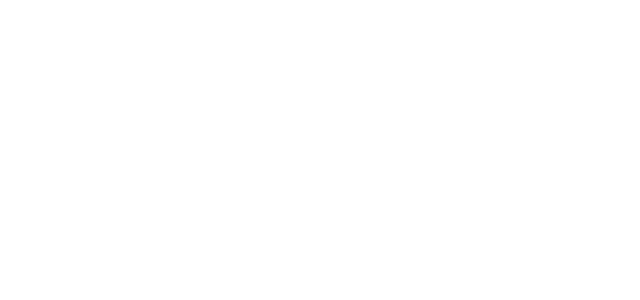
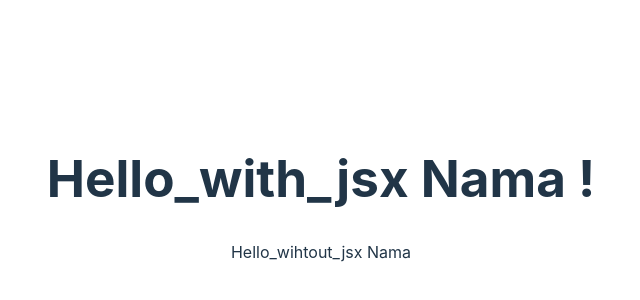
Before and after one commit to Niranjan-GopaL/Small-Projects, a React (Vite) app in the folder mastering_more_react/: page / in a window 1280 px wide. Shown: the part 210-510 px from the top of the page, without its empty margins (319-959 px from the left). Built offline with nearby package versions, Linux system fonts and the light colour scheme.

Commit message:
JSX demonstration over

```diff
--- a/mastering_more_react/src/App.jsx
+++ b/mastering_more_react/src/App.jsx
@@ -2,7 +2,8 @@ import { Component } from 'react'
 import './App.css'
 import MyComponent_Greet from './Greet'
 import Welcome from './Welcome'
-
+import Hello_with_jsx from './Hello_with_jsx'
+import Hello_without_jsx from './Hello_without_jsx'
 
 class App extends Component {
 
@@ -11,6 +12,14 @@ class App extends Component {
         <div >
             {/* <MyComponent_Greet name='Ninja' /> */}
             {/* <Welcome /> */}
+
+
+
+            {/* THis is a jsx file */}
+             <Hello_with_jsx prop_name="Nama" />
+            {/* THis is a js file that uses the REact.createElement MANUALLY !!!! */}
+             <Hello_without_jsx prop_name="Nama" />
+
         </div>
     )
 
--- /dev/null
+++ b/mastering_more_react/src/Hello_with_jsx.jsx
@@ -0,0 +1,10 @@
+// This is the JSX version of the Hello_with_jsx.js file.
+import React from 'react';
+
+const Hello_with_jsx = ({prop_name}) => (
+    <div>
+        <h1>Hello_with_jsx  {prop_name} !</h1>
+    </div>
+);
+
+export default Hello_with_jsx;
--- /dev/null
+++ b/mastering_more_react/src/Hello_without_jsx.js
@@ -0,0 +1,20 @@
+import React from "react";
+
+
+const Hello_wihtout_jsx = ({prop_name}) => (
+    /*
+                how we creata a react component without jsx
+
+    --> first  param :  html tag
+    --> second param :  json of all the attributes with its values
+    --> third  param :  what to render inside the tag {text objects, children elements}
+
+    */
+   // React.createElement('div', null, `Hello_wihtout_jsx ${prop_name}`)
+
+    // how children elements are created.
+    React.createElement('div', {id:"Wrapper_inner",className:"Wrapper"},
+        React.createElement('span', null, `Hello_wihtout_jsx ${prop_name}`)
+        )
+)
+export default Hello_wihtout_jsx;
```
Also changed, not shown: mastering_more_react/src/Hello.js (deleted, +0 -7 lines).
